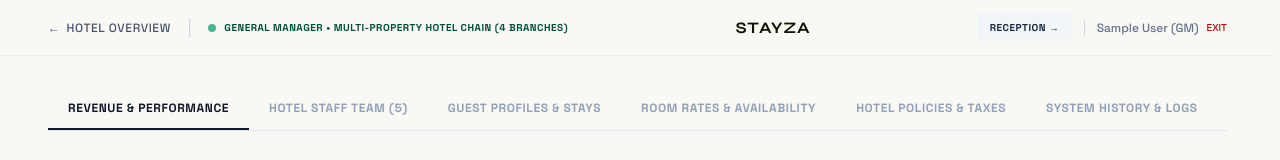
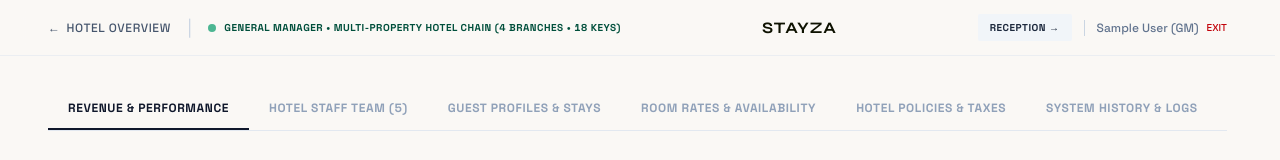
Before and after one commit to ahmed-husssain/HotelMS, a React (Vite) app in the folder client/: page /admin in a window 1280 px wide. Shown: the top 160 px of the page. Built offline with nearby package versions, Linux system fonts and the light colour scheme; no server answers; sample sign-in values are in the browser's storage.

Commit message:
feat(admin): synchronize multi-property branding to 4 branches and 18 keys

```diff
--- a/client/src/pages/AdminPage.jsx
+++ b/client/src/pages/AdminPage.jsx
@@ -47,7 +47,7 @@ export default function AdminPage() {
           <span className="text-slate-300">|</span>
           <div className="flex items-center gap-2 text-[10px] font-mono text-emerald-900 font-bold uppercase tracking-wider">
             <span className="w-2 h-2 rounded-full bg-emerald-600 animate-pulse" />
-            <span>GENERAL MANAGER &bull; MULTI-PROPERTY HOTEL CHAIN (4 BRANCHES)</span>
+            <span>GENERAL MANAGER &bull; MULTI-PROPERTY HOTEL CHAIN (4 BRANCHES &bull; 18 KEYS)</span>
           </div>
         </div>
 
```
